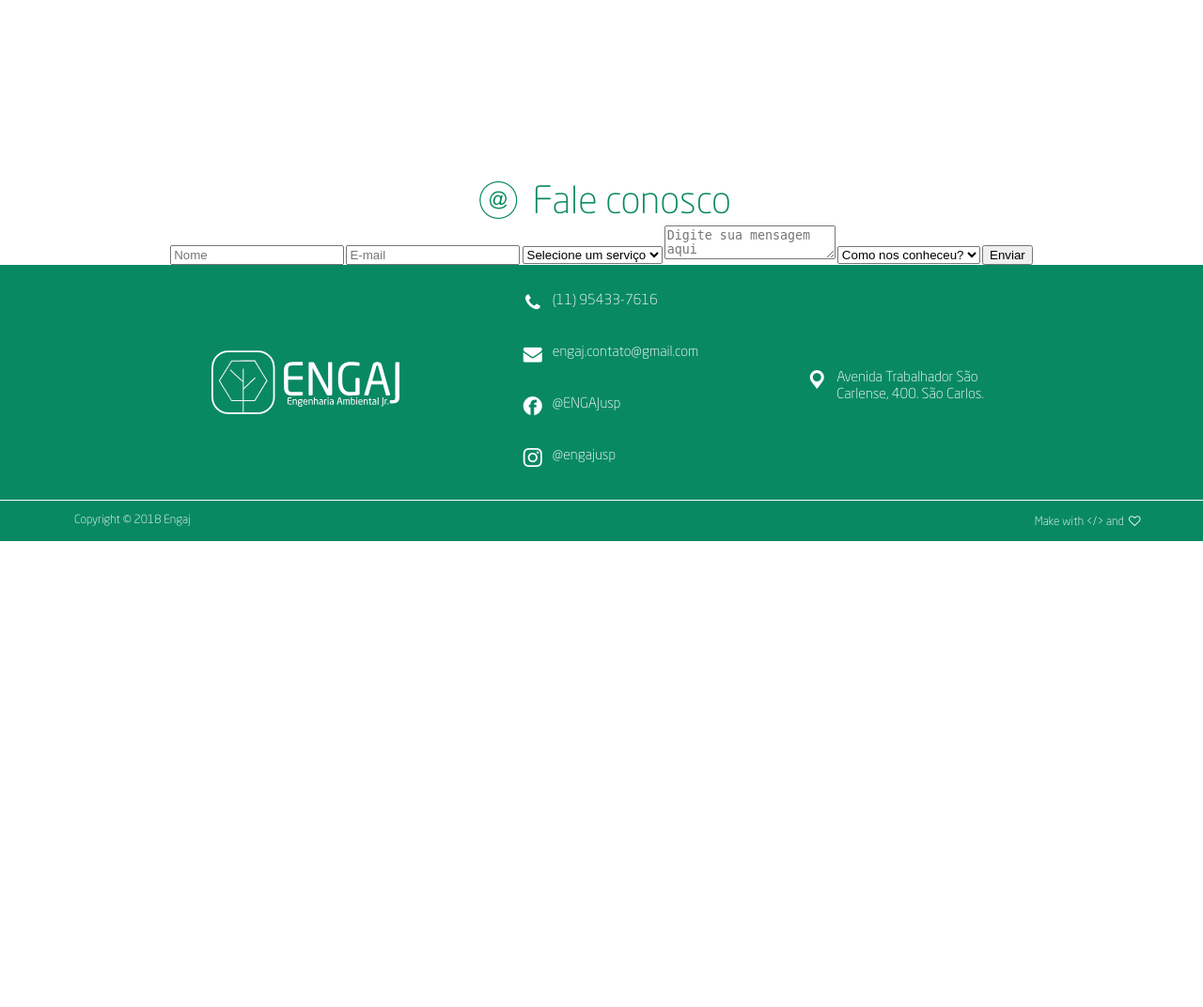
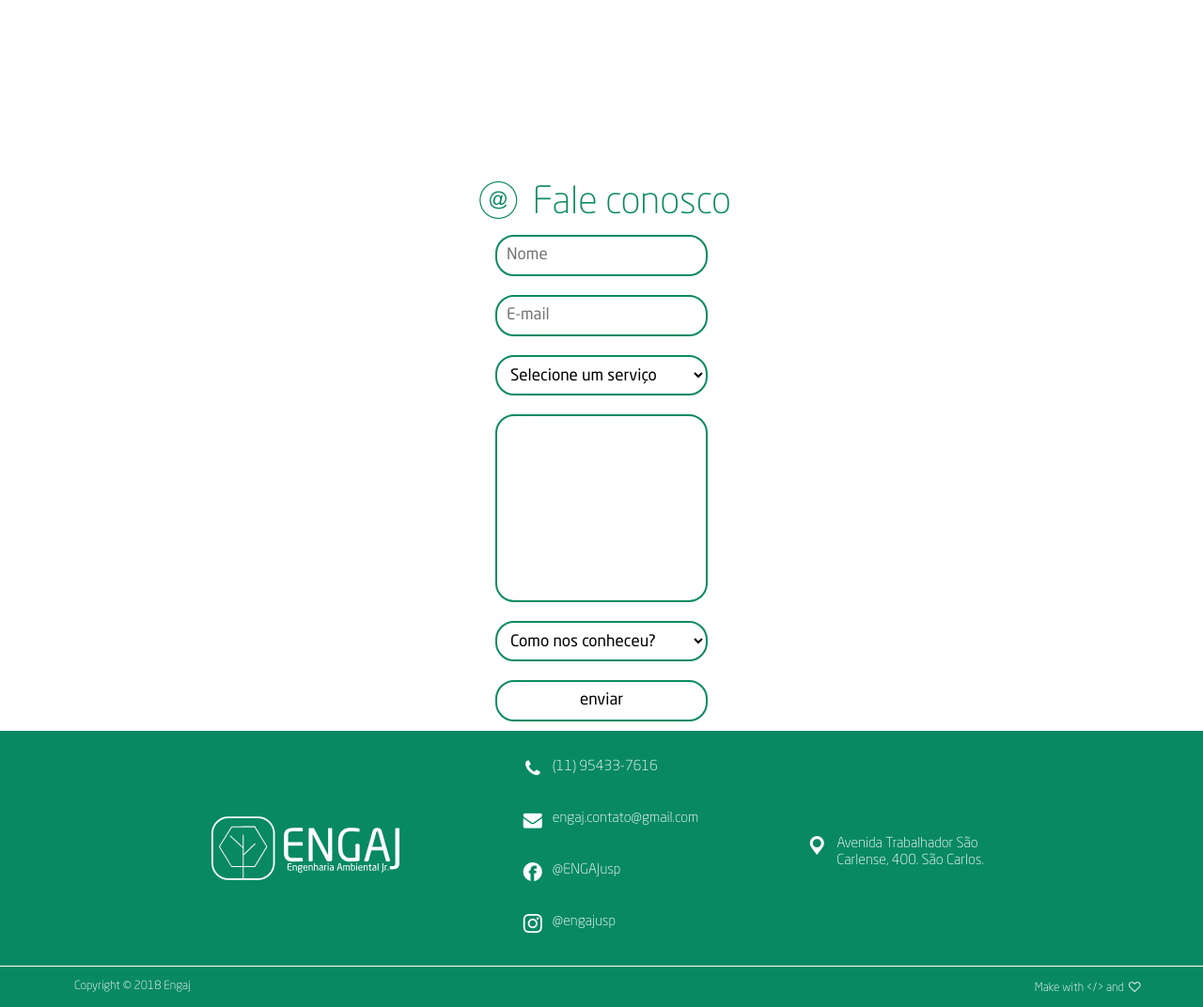
Before and after one commit to citi-onboarding/Engaj, a Django app: page / in a window 1280 px wide. Shown: the part 1650-2722 px from the top of the page at 94% size. Before the commit the page ends 2226 px from the top, so only its background shows below. Run offline with Django 3.2, Linux system fonts and the light colour scheme; data that the repository does not hold is empty; some libraries are stand-ins or nearby versions.

Commit message:
Adiantado boa parte do front-end

```diff
--- a/core/templates/includes/contato.html
+++ b/core/templates/includes/contato.html
@@ -4,26 +4,33 @@
 
   <h1 class="titulo-secao"> <i class="icon-contact"></i> Fale conosco </h1>
 
-  <form method='post' action="/send_email/">
+  <form method="post" action="/send_email/">
     {% csrf_token %}
-    <input placeholder = 'Nome' type='text' name='name'>
-    <input placeholder = 'E-mail' type='email' name='email'>
-    <select name='servico' placeholder='serviço desejado'>
+
+    <input class="" placeholder="Nome" type="text" name="name">
+    <input class="" placeholder="E-mail" type="email" name="email">
+
+    <select class="" name="servico">
       <option value="" disabled selected> Selecione um serviço </option>
       {% for servico in servicos %}
       <option value="{{servico.nome}}">{{servico.nome}}</option>
       {% endfor %}
 
     </select>
-    <textarea placeholder='Digite sua mensagem aqui' name='message'></textarea>
-    <select id="forma-contato" name='conhecer'>
+
+    <textarea
+      class=""
+      name='message'></textarea>
+
+    <select class="" name='conhecer'>
       <option value="" disabled selected>Como nos conheceu? </option>
       <option value="Facebook">Facebook</option>
-
       <option value="Instagram">Instagram</option>
       <option value="Indicações">Indicações</option>
       <option value="E-mail">E-mail</option>
     </select>
-    <button type='submit'>Enviar</button>
+
+    <input class="" type="submit" value="enviar">
+
   <form>
 </section>
--- a/static/css/contato.css
+++ b/static/css/contato.css
@@ -7,5 +7,46 @@
 #contato{
   display: flex;
   flex-direction: column;
+  justify-content: center;
   align-items: center;
 }
+
+#contato form{
+  display: flex;
+  flex-direction: column;
+  justify-content: center;
+  align-items: center;
+}
+#contato *:focus{
+ outline: none;
+}
+#contato form input,
+#contato form select,
+#contato form option,
+#contato form textarea{
+  margin: 1rem 0;
+  font-size: 1.7rem;
+  box-sizing: border-box;
+  width: 100%;
+  resize: none;
+  padding: 1rem;
+  border-radius: 2rem;
+  border: 2px solid var(--cor-secundaria);
+  font-family: "Neo Sans", sans-serif;
+  background-color: white;
+}
+
+#contato form textarea{
+  height: 20rem;
+}
+
+#contato input[type=submit]{
+  transition: all 200ms ease-in-out;
+
+}
+
+#contato input[type=submit]:hover{
+  transition: all 200ms ease-in-out;
+  cursor: pointer;
+  background: var(--cor-secundaria);
+}
```
